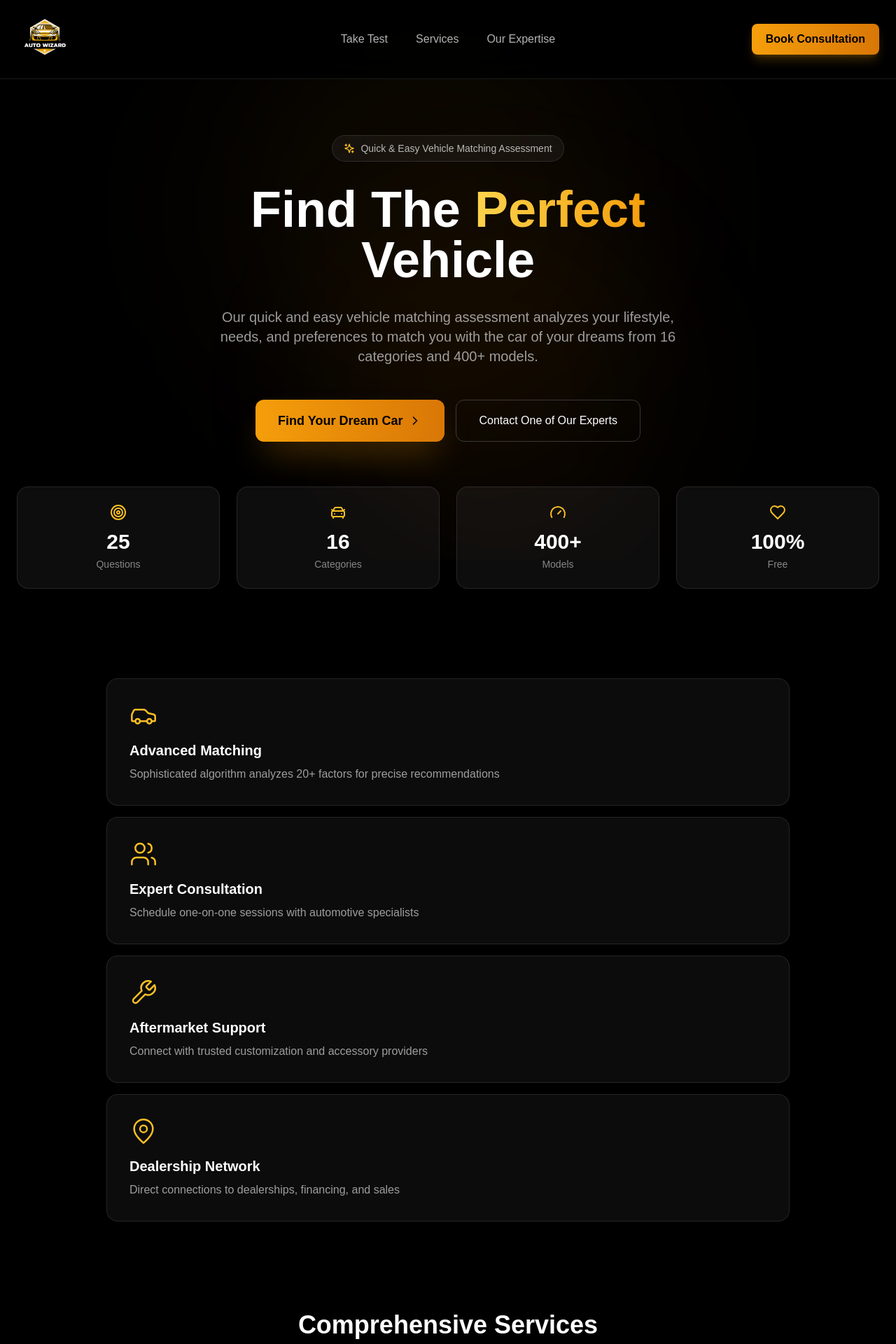
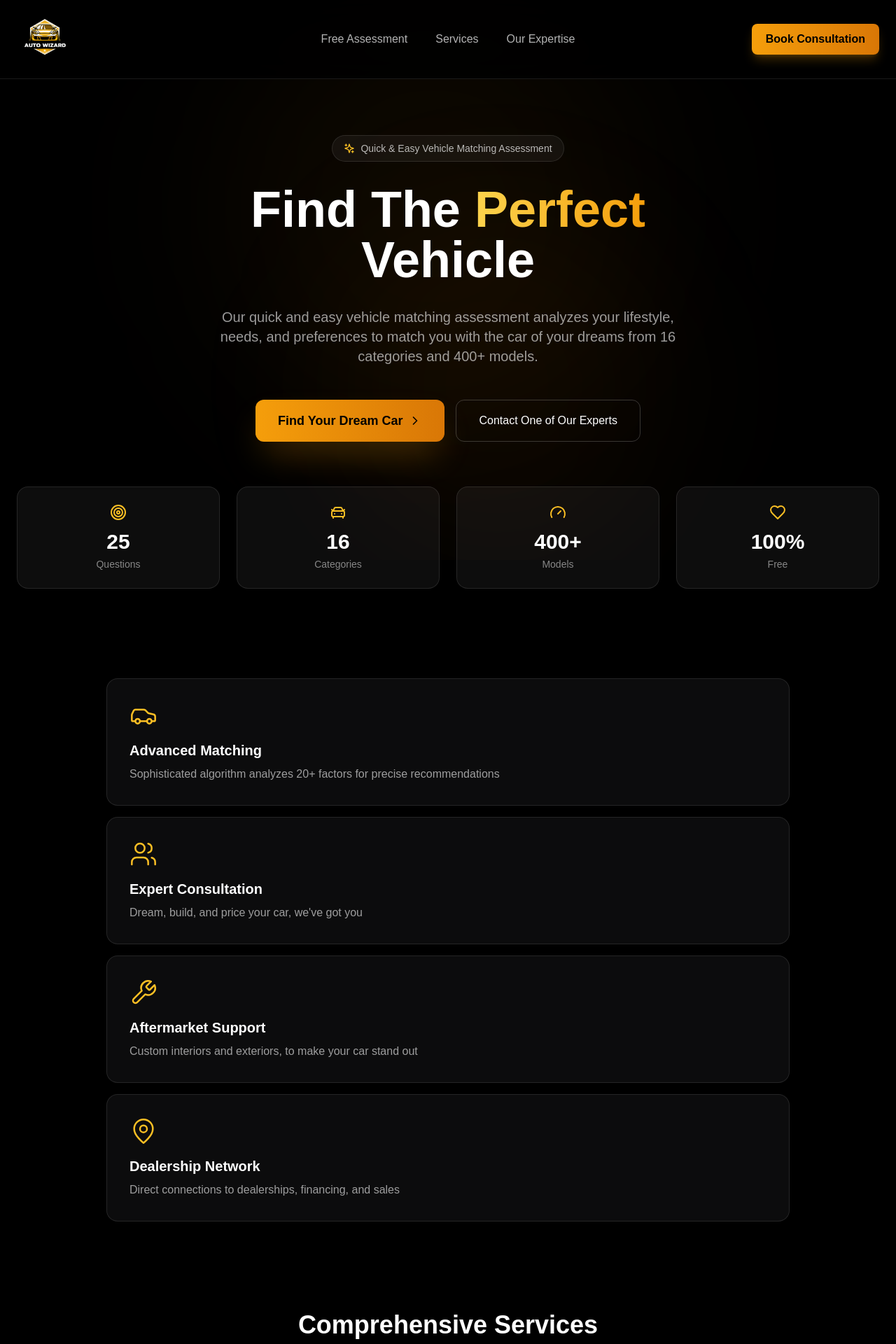
Before and after one commit to T-fps/autowizard, a Next.js app: page / in a window 1280 px wide. Shown: the top 1920 px of the page at 70% size. Built offline with nearby package versions, Linux system fonts and the light colour scheme.

Commit message:
Update service pricing and button labels

```diff
--- a/app/page.tsx
+++ b/app/page.tsx
@@ -1114,14 +1114,14 @@ export default function AutoWizard() {
               <img src={LOGO_SRC} alt="Auto Wizard" className="h-20 w-auto" />
             </div>
             <nav className="hidden md:flex absolute left-1/2 transform -translate-x-1/2 items-center gap-2">
-              <button onClick={startTest} className="px-4 py-2 rounded-lg text-white/70 hover:text-amber-400 hover:bg-white/5 transition-all">Take Test</button>
+              <button onClick={startTest} className="px-4 py-2 rounded-lg text-white/70 hover:text-amber-400 hover:bg-white/5 transition-all">Free Assessment</button>
               <button onClick={() => setCurrentPage('services')} className="px-4 py-2 rounded-lg text-white/70 hover:text-amber-400 hover:bg-white/5 transition-all">Services</button>
               <button onClick={() => setCurrentPage('expertise')} className="px-4 py-2 rounded-lg text-white/70 hover:text-amber-400 hover:bg-white/5 transition-all">Our Expertise</button>
             </nav>
             <button onClick={() => setCurrentPage('consultation')} className="px-5 py-2.5 rounded-lg bg-gradient-to-r from-amber-500 to-amber-600 text-black font-semibold hover:from-amber-400 hover:to-amber-500 transition-all shadow-lg shadow-amber-500/25 text-sm md:text-base">Book Consultation</button>
           </div>
           <nav className="md:hidden flex items-center justify-center gap-2 mt-3 pt-3 border-t border-white/10">
-            <button onClick={startTest} className="px-3 py-1.5 rounded-lg text-sm text-white/70 hover:text-amber-400 hover:bg-white/5 transition-all">Take Test</button>
+            <button onClick={startTest} className="px-3 py-1.5 rounded-lg text-sm text-white/70 hover:text-amber-400 hover:bg-white/5 transition-all">Free Assessment</button>
             <button onClick={() => setCurrentPage('services')} className="px-3 py-1.5 rounded-lg text-sm text-white/70 hover:text-amber-400 hover:bg-white/5 transition-all">Services</button>
             <button onClick={() => setCurrentPage('expertise')} className="px-3 py-1.5 rounded-lg text-sm text-white/70 hover:text-amber-400 hover:bg-white/5 transition-all">Our Expertise</button>
           </nav>
@@ -1157,8 +1157,8 @@ export default function AutoWizard() {
             <div className="space-y-4">
               {[
                 { icon: Car, title: 'Advanced Matching', desc: 'Sophisticated algorithm analyzes 20+ factors for precise recommendations' },
-                { icon: Users, title: 'Expert Consultation', desc: 'Schedule one-on-one sessions with automotive specialists' },
-                { icon: Wrench, title: 'Aftermarket Support', desc: 'Connect with trusted customization and accessory providers' },
+                { icon: Users, title: 'Expert Consultation', desc: 'Dream, build, and price your car, we\'ve got you' },
+                { icon: Wrench, title: 'Aftermarket Support', desc: 'Custom interiors and exteriors, to make your car stand out' },
                 { icon: MapPin, title: 'Dealership Network', desc: 'Direct connections to dealerships, financing, and sales' }
               ].map((item, i) => (
                 <div key={i} className="p-8 rounded-2xl bg-zinc-900/50 border border-white/10">
@@ -1216,12 +1216,12 @@ export default function AutoWizard() {
                 <div><h3 className="text-xl font-semibold text-amber-400 mb-2">Expert Consultation</h3><p className="text-white/60">One-on-one sessions with certified automotive specialists</p></div>
               </div>
               <ul className="space-y-3 mb-6">
-                {['In-depth lifestyle and needs analysis', 'Personalized vehicle recommendations', 'Budget optimization strategies', 'Feature comparison and prioritization', 'Customization with trim and options'].map((item, i) => (
+                {['In-depth lifestyle and needs analysis', 'Personalized vehicle recommendations', 'Dream, build, price and find my car', 'Feature comparison and prioritization', 'Customization with trim and options'].map((item, i) => (
                   <li key={i} className="flex items-center gap-3 text-white/80"><Check className="w-5 h-5 text-amber-400 flex-shrink-0" />{item}</li>
                 ))}
               </ul>
               <div className="flex items-center justify-between pt-4 border-t border-white/10">
-                <span className="text-amber-400 font-semibold text-lg">$79 / session</span>
+                <span className="text-amber-400 font-semibold text-lg">$119 / session</span>
                 <button onClick={() => setCurrentPage('consultation')} className="px-6 py-2 rounded-lg bg-amber-500/10 text-amber-400 hover:bg-amber-500/20 transition-all">Book Now</button>
               </div>
             </div>
@@ -1253,7 +1253,7 @@ export default function AutoWizard() {
                 ))}
               </ul>
               <div className="flex items-center justify-between pt-4 border-t border-white/10">
-                <span className="text-amber-400 font-semibold text-lg">$119 / package</span>
+                <span className="text-amber-400 font-semibold text-lg">$79 / vehicle</span>
                 <button onClick={() => setCurrentPage('consultation')} className="px-6 py-2 rounded-lg bg-amber-500/10 text-amber-400 hover:bg-amber-500/20 transition-all">Learn More</button>
               </div>
             </div>
@@ -1604,9 +1604,9 @@ export default function AutoWizard() {
                 <label className="block text-sm font-medium mb-3 text-white/70">Services (Select all that apply)</label>
                 <div className="grid sm:grid-cols-2 gap-3">
                   {[
-                    { value: 'consultation', label: 'Expert Consultation - $79', icon: Car },
+                    { value: 'consultation', label: 'Expert Consultation - $119', icon: Car },
                     { value: 'customization', label: 'Customization Support - $49', icon: Wrench },
-                    { value: 'purchase', label: 'Purchase Assistance - $119', icon: Briefcase },
+                    { value: 'purchase', label: 'Purchase Assistance - $79', icon: Briefcase },
                     { value: 'bundle', label: 'Full Bundle - $319', icon: Star }
                   ].map((s) => {
                     const selected = (consultForm.services || []).includes(s.value);
@@ -1693,9 +1693,9 @@ export default function AutoWizard() {
             <div>
               <h4 className="font-semibold mb-4 text-white">Services</h4>
               <ul className="space-y-2 text-sm text-white/50">
-                <li onClick={() => setCurrentPage('services')} className="hover:text-amber-400 cursor-pointer">Expert Consultation - $79</li>
+                <li onClick={() => setCurrentPage('services')} className="hover:text-amber-400 cursor-pointer">Expert Consultation - $119</li>
                 <li onClick={() => setCurrentPage('services')} className="hover:text-amber-400 cursor-pointer">Customization Support - $49</li>
-                <li onClick={() => setCurrentPage('services')} className="hover:text-amber-400 cursor-pointer">Purchase Assistance - $119</li>
+                <li onClick={() => setCurrentPage('services')} className="hover:text-amber-400 cursor-pointer">Purchase Assistance - $79</li>
               </ul>
             </div>
             <div>
```
